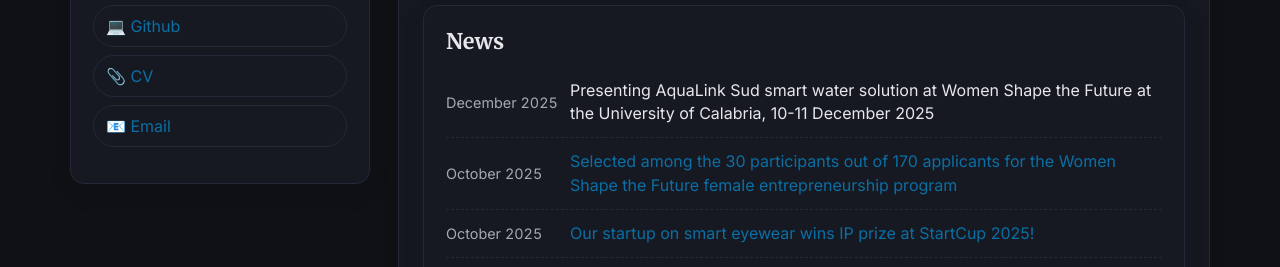
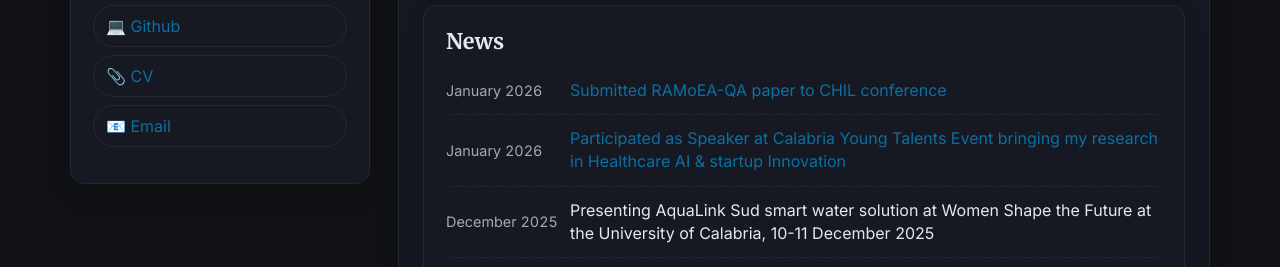
Before and after one commit to gaiabertolino/gaiabertolino.github.io, a plain HTML site: page index.html in a window 1280 px wide. Shown: the part 475-742 px from the top of the page. Drawn offline with Linux system fonts and the light colour scheme.

Commit message:
Update index.html

```diff
--- a/index.html
+++ b/index.html
@@ -144,6 +144,14 @@
             <h2 id="news-h">News</h2>
           </header>
           <ul id="newsList">
+            <li>
+              <time datetime="2026-01-09">January 2026</time>
+              <a href="https://chil.ahli.cc">Submitted RAMoEA-QA paper to CHIL conference</a>
+            </li>
+            <li>
+              <time datetime="2026-01-09">January 2026</time>
+              <a href="https://www.linkedin.com/posts/gaia-assunta-bertolino_on-january-9-i-had-the-pleasure-of-speaking-activity-7419724885293445120-qA8i?utm_source=share&utm_medium=member_desktop&rcm=ACoAAC0iSYkBv739Pr22bxGLlPAE8XURnHEOs_M">Participated as Speaker at Calabria Young Talents Event bringing my research in Healthcare AI & startup Innovation</a>
+            </li>
             <li>
               <time datetime="2025-10-01">December 2025</time>
               <a href="">Presenting AquaLink Sud smart water solution at Women Shape the Future at the University of Calabria, 10-11 December 2025</a>
```
